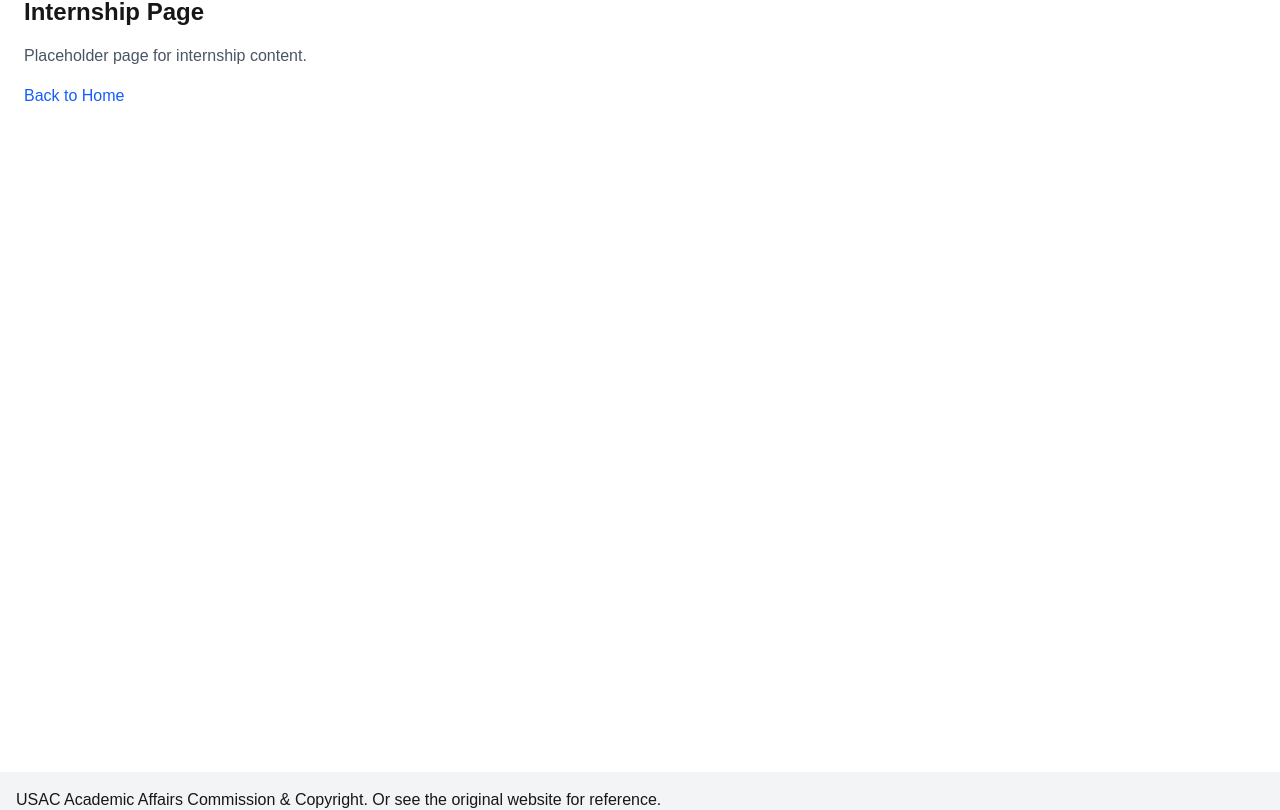
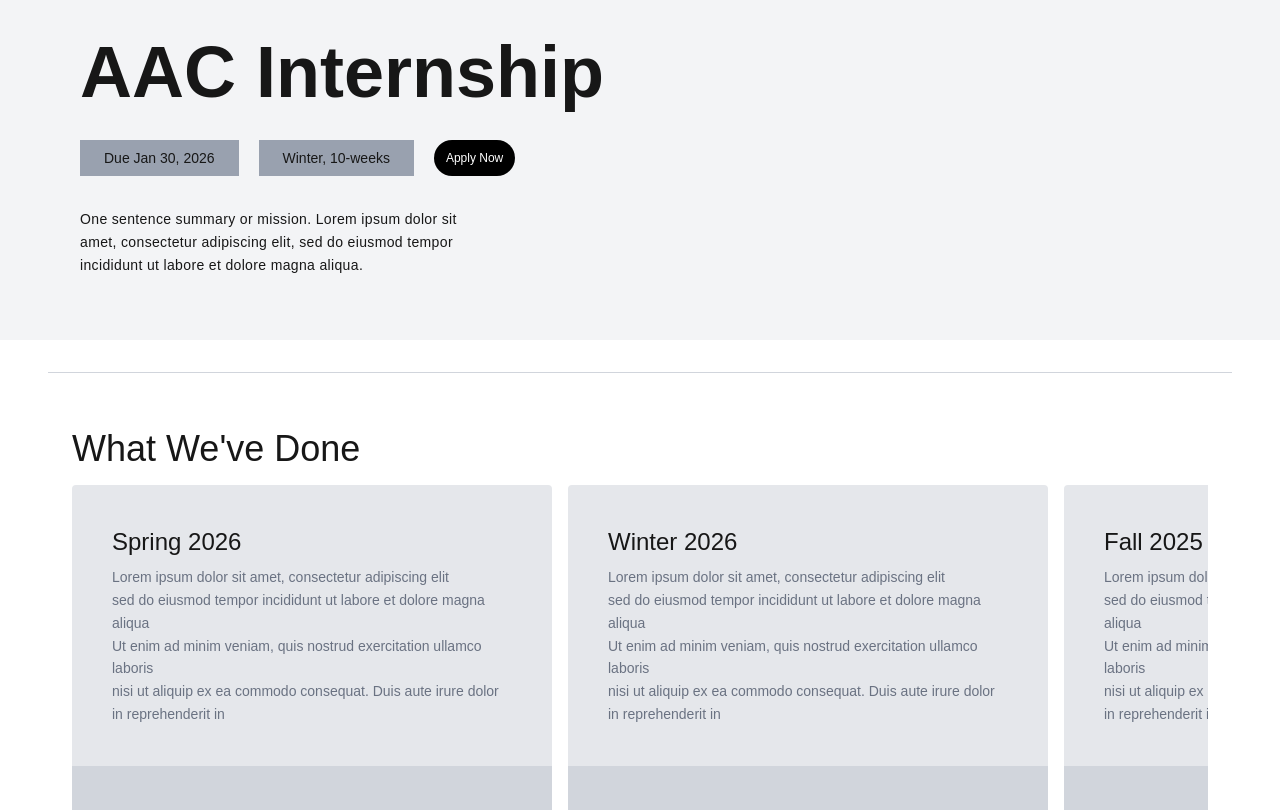
Before and after one commit to hillarynve/usac-aac-website, a Next.js app: page /internship in a window 1280 px wide. Shown: the part 236-1046 px from the top of the page. Built offline with nearby package versions, Linux system fonts and the light colour scheme.

Commit message:
Created header banner and horizontal scroll cards view for internship page

```diff
--- /dev/null
+++ b/app/internship/components/header_banner.tsx
@@ -0,0 +1,34 @@
+export default function HeaderBanner() {
+  const dueDate = " Jan 30, 2026";
+  const duration = "Winter, 10-weeks";
+
+  return (
+    <div className="w-full bg-gray-100 px-8 py-16 md:px-20 flex flex-col gap-8 relative overflow-hidden">
+      <div className="absolute inset-0 opacity-10 pointer-events-none"
+        style={{ backgroundImage: "" }} />
+
+      <h1 className="text-7xl font-black text-gray-1000">
+        AAC Internship
+      </h1>
+
+      <div className="flex gap-5">
+          <button
+            className="px-6 py-2 bg-gray-400 text-sm">
+            Due {dueDate}
+          </button>
+          <button
+            className="px-6 py-2 bg-gray-400 text-sm">
+            {duration}
+          </button>
+          <button
+            className="px-3 py-2 text-white bg-black text-xs rounded-full">
+            Apply Now
+          </button>
+      </div>
+
+      <p className="text-sm leading-relaxed max-w-sm tracking-wide">
+        One sentence summary or mission. Lorem ipsum dolor sit amet, consectetur adipiscing elit, sed do eiusmod tempor incididunt ut labore et dolore magna aliqua.
+      </p>
+    </div>
+  );
+}
--- /dev/null
+++ b/app/internship/components/horizontal_scroll_cards.tsx
@@ -0,0 +1,49 @@
+type Card = {
+  title: string;
+  content: string;
+  img_url: string;
+};
+
+export default function HorizontalScrollCards() {
+  const cards = getCards();
+  return (
+    <div className="p-6">
+      <h2 className="text-4xl font-medium mb-4">What We've Done</h2>
+
+      <div className="flex gap-4 overflow-x-auto pb-4">
+        {cards.map((card, i) => (
+          <CardItem key={i} card={card} />
+        ))}
+      </div>
+    </div>
+  );
+}
+
+function getCards(): Card[] {
+  const content = "Lorem ipsum dolor sit amet, consectetur adipiscing elit\nsed do eiusmod tempor incididunt ut labore et dolore magna aliqua\nUt enim ad minim veniam, quis nostrud exercitation ullamco laboris\nnisi ut aliquip ex ea commodo consequat. Duis aute irure dolor in reprehenderit in"
+  const cards: Card[] = [
+    { title: "Spring 2026", content: content, img_url: "" },
+    { title: "Winter 2026", content: content, img_url: "" },
+    { title: "Fall 2025", content: content, img_url: "" },
+    { title: "Spring 2025", content: content, img_url: "" },
+    { title: "Winter 2025", content: content, img_url: "" },
+  ];
+
+  return cards;
+}
+
+function CardItem({ card }: { card: Card }) {
+  return (
+    <div className="shrink-0 w-120 h-120 rounded-sm overflow-hidden flex flex-col">
+      <div className="flex-[1] p-10 flex flex-col gap-2 bg-gray-200">
+        <p className="font-normal text-2xl leading-snug">{card.title}</p>
+        <p className="text-sm text-gray-500 whitespace-pre-line leading-relaxed">{card.content}</p>
+      </div>
+      <div className="flex-[1] bg-gray-300">
+        {card.img_url && (
+          <img src={card.img_url} alt={card.title} className="w-full h-full object-cover" />
+        )}
+      </div>
+    </div>
+  );
+}
--- a/app/internship/page.tsx
+++ b/app/internship/page.tsx
@@ -1,15 +1,20 @@
 import Link from "next/link";
+import HeaderBanner from "./components/header_banner";
+import HorizontalScrollCards from "./components/horizontal_scroll_cards";
 
 export default function Internship() {
   return (
     <section>
-      <h1 className="text-2xl font-bold"> Internship Page</h1>
-      <p className="mt-4 text-gray-600">
-        Placeholder page for internship content.
-      </p>
+      <HeaderBanner />
 
-      <Link href="/" className="mt-4 inline-block text-blue-600 hover:underline">
-        Back to Home </Link>
+      <div className="px-12">
+        <hr className="border-gray-300 my-8" />
+        <HorizontalScrollCards />
+        <hr className="border-gray-300 my-8" />
+        <Link href="/" className="mt-4 inline-block text-blue-600 hover:underline">
+          Back to Home
+        </Link>
+      </div>
     </section>
   );
 }
--- a/app/layout.tsx
+++ b/app/layout.tsx
@@ -10,7 +10,7 @@ export default function RootLayout({ children }: { children: React.ReactNode })
     <html lang="en" className={inter.className}>
       <body>
         <Header />
-        <main className="min-h-screen p-6">{children}</main>
+        <main className="min-h-screen">{children}</main>
         <Footer />
       </body>
     </html>
```
